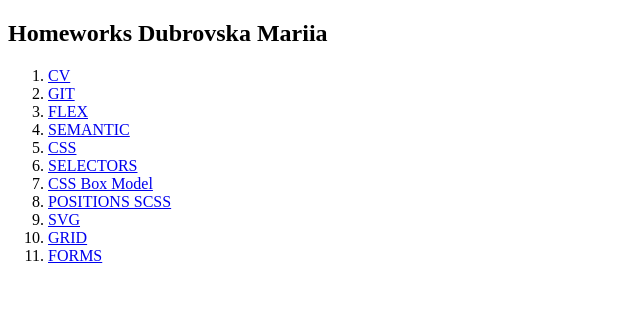
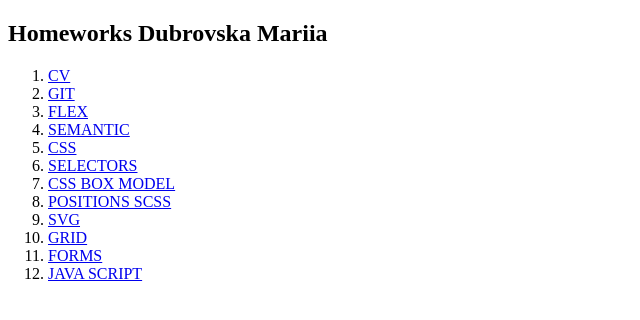
Before and after one commit to dubrovskam/beetroot-test-project, a plain HTML site: page index.html in a window 1280 px wide. Shown: the whole page, without its empty margins (0-640 px from the left). Drawn offline with Linux system fonts and the light colour scheme.

Commit message:
add javascript page on homepage

```diff
--- a/index.html
+++ b/index.html
@@ -18,11 +18,12 @@
             <li><a href="./homeworks/semantic/index.html">SEMANTIC</a></li>
             <li><a href="./homeworks/css/index.html">CSS</a></li>
             <li><a href="./homeworks/selectors/index.html">SELECTORS</a></li>
-            <li><a href="./homeworks/weather/index.html">CSS Box Model</a></li>
+            <li><a href="./homeworks/weather/index.html">CSS BOX MODEL</a></li>
             <li><a href="./homeworks/positions/index.html">POSITIONS SCSS</a></li>
             <li><a href="./homeworks/svg/index.html">SVG</a></li>
             <li><a href="./homeworks/grid/index.html">GRID</a></li>
             <li><a href="./homeworks/forms/index.html">FORMS</a></li>
+            <li><a href="./homeworks/javascript/index.html">JAVA SCRIPT</a></li>
           </ol>
         </nav>
       </header>
```
